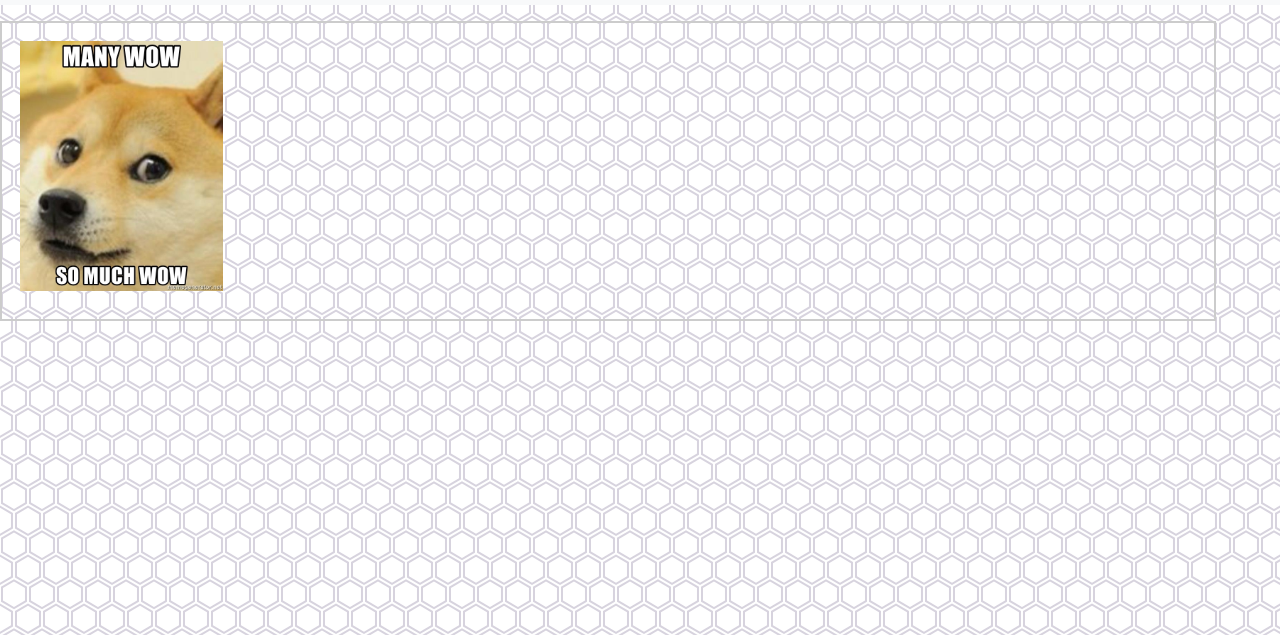
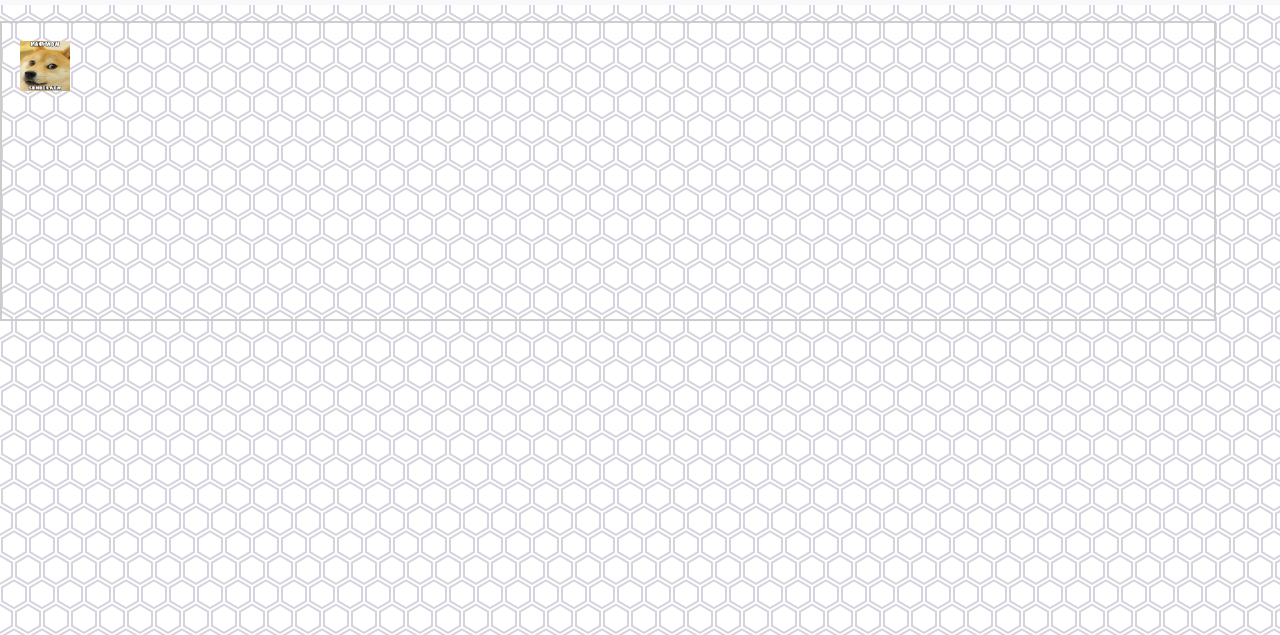
Before and after one commit to Akennemer/extinction-party, a plain HTML site: page index.html in a window 1280 px wide. Shown: the part 165-800 px from the top of the page. Drawn offline with nearby package versions, Linux system fonts and the light colour scheme.

Commit message:
Update index.html

```diff
--- a/index.html
+++ b/index.html
@@ -49,7 +49,7 @@
 
   <div id="dogeHouse">
     <div id="dogeDiv" class="draggable ui-widget-content">
-      <img id="dogePic" alt="so much wow meme" src="./img/many-wow.jpeg" height="250px" width="px">
+      <img id="dogePic" alt="so much wow meme" src="./img/many-wow.jpeg" height="50px" width="50px">
     </div>
  </div>
 </div>
```
